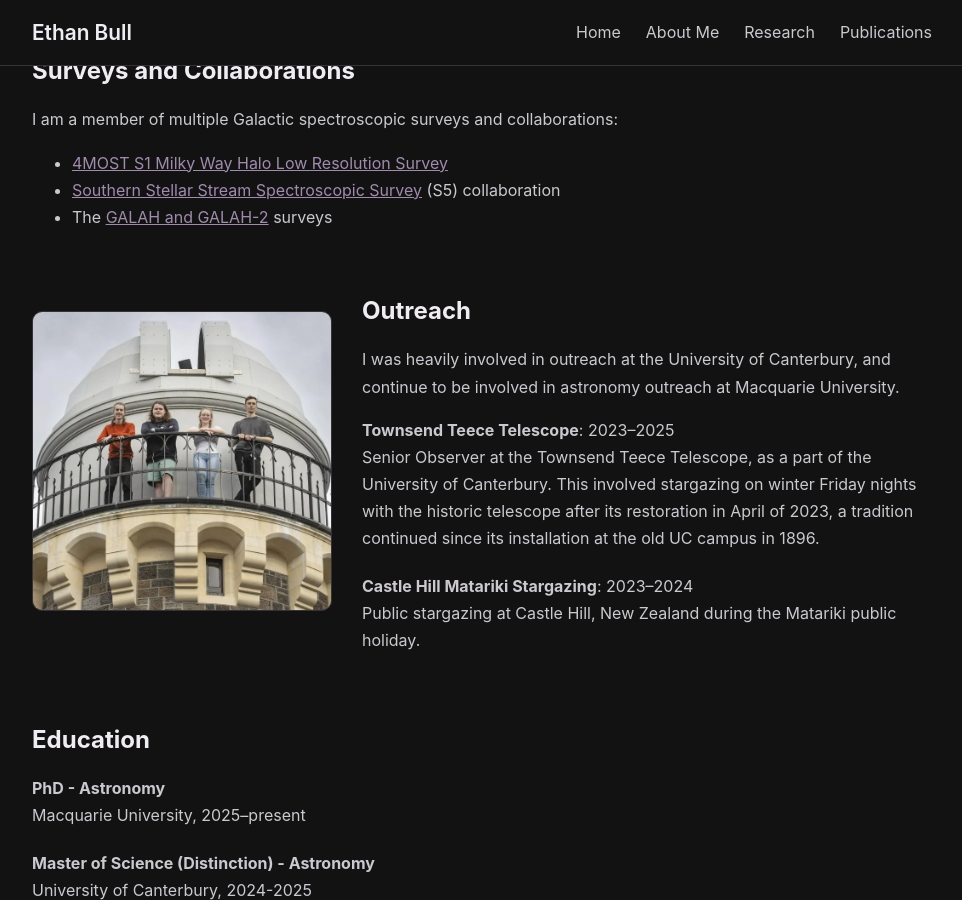
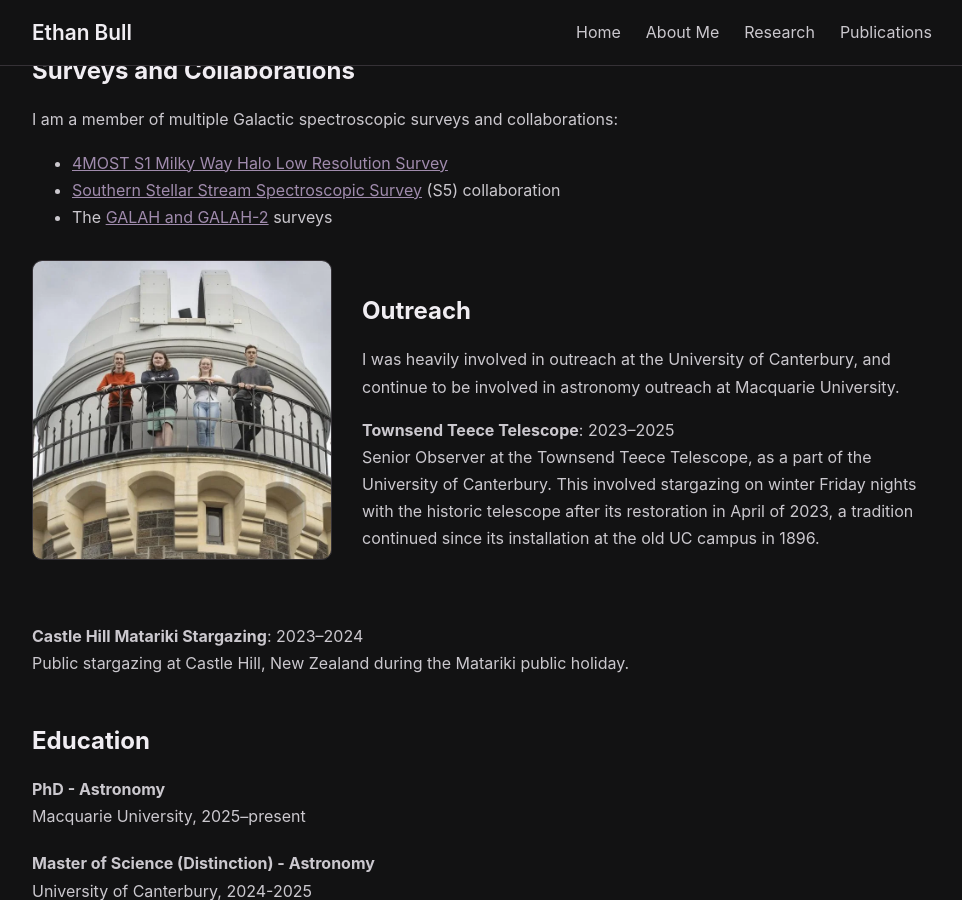
Before and after one commit to iBexal/ibexal.github.io, a Jekyll site: the page built from about.md, in a window 1280 px wide and 900 px high, scrolled down 596 px. Shown: the whole window, without its empty margins (158-1120 px from the left). Built offline with Jekyll 4.4.1, drawn with Linux system fonts in a browser that asks for light colours.

Commit message:
move text below

```diff
--- a/about.md
+++ b/about.md
@@ -57,12 +57,12 @@ I am a member of multiple Galactic spectroscopic surveys and collaborations:
             2023, a tradition continued since its installation at the old UC
             campus in 1896.
         </div>
-        <div class="timeline-item">
-            <strong>Castle Hill Matariki Stargazing</strong>: 2023–2024<br>
-            Public stargazing at Castle Hill, New Zealand during the Matariki
-            public holiday.
-        </div>
     </div>
+</div>
+<div class="timeline-item">
+    <strong>Castle Hill Matariki Stargazing</strong>: 2023–2024<br>
+    Public stargazing at Castle Hill, New Zealand during the Matariki
+    public holiday.
 </div>
 
 ## Education
```
